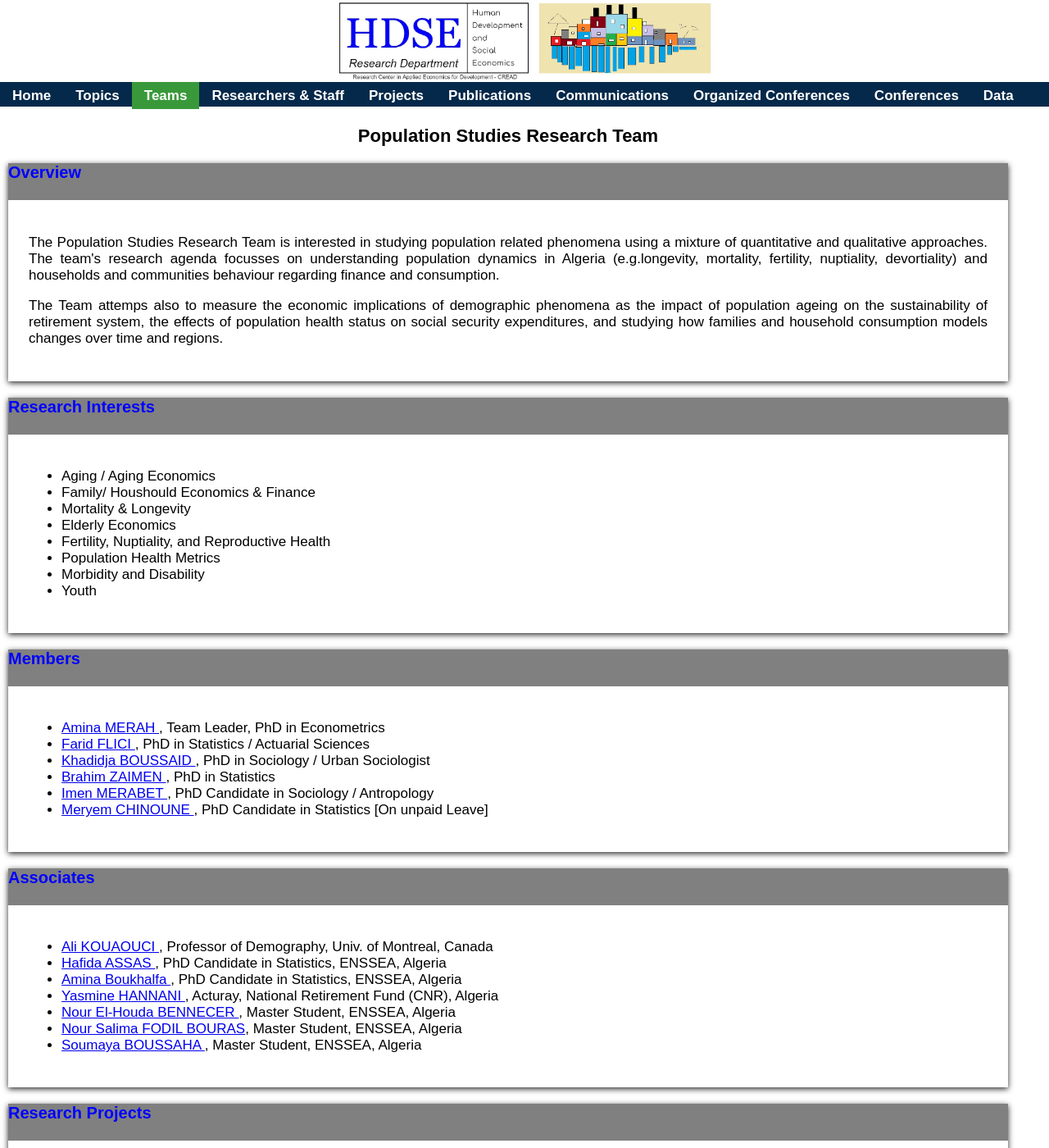
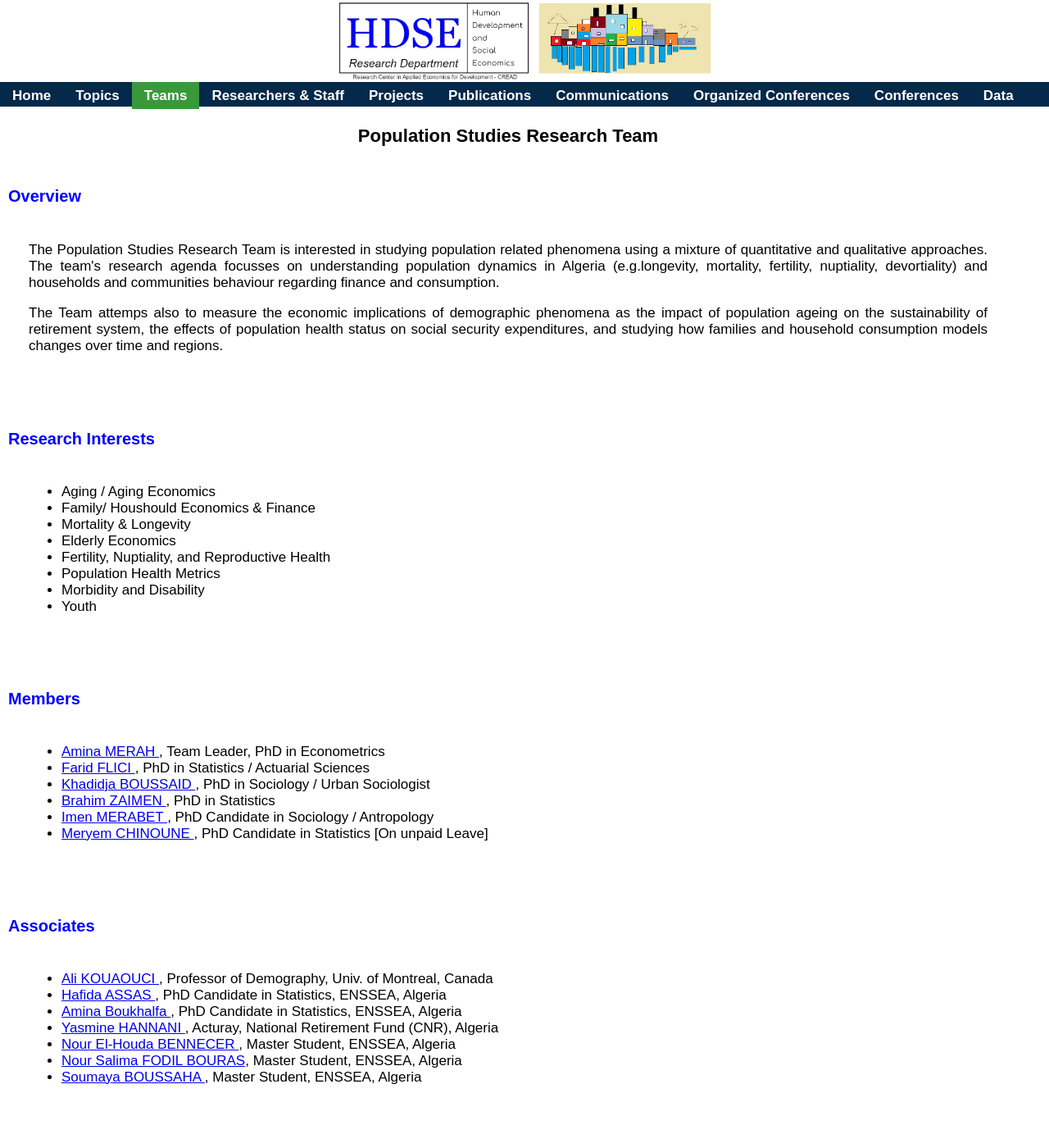
Before and after one commit to Farid-FLICI/farid-flici.github.io, a Jekyll site: the page ps.html, which Jekyll copies as it is, in a window 1280 px wide and 1400 px high. Shown: the whole window at 82% size. Built offline with Jekyll 4.4.1, drawn with Linux system fonts in a browser that asks for light colours.

Commit message:
Update ps.html

```diff
--- a/ps.html
+++ b/ps.html
@@ -26,10 +26,9 @@
 
 .header { position:fixed; top:0px; padding: 0px 0px 0px 0px;text-align: center; background-color: white; height:100px; width: 100%  }
 
-.container {     padding: 0px 0px 0px 0px; width:100%; margin:0px 0px 20px 0px; border:0px solid #292929; box-shadow:0px 2px 7px #292929;
--moz-box-shadow: 0px 2px 7px #292929; }
+.container {     padding: 0px 0px 0px 0px; width:100%; margin:0px 0px 20px 0px; border:0px solid #292929 }
 .mainbody {      padding: 25px 25px 25px 25px; margin: 0px 0px 0px 0px;}
-.header2 {       height: 30px; padding: 0px 0px 15px 0px ;border: 0px solid #292929; background-color:grey  }
+.header2 {       height: 30px; padding: 10px 20px 15px 0px ;border: 0px solid #292929; background-color:grey30  }
 
 .grid-container {  display: grid;  grid-template-columns: 50% 50%;  background-color: white;  padding: 10px;column-gap: 20px ; row-gap:5px;}
 .grid-item {  border: 0px solid rgba(0, 0, 0, 0.8);  padding: 20px;  font-size: 30px;  text-align: center}
```
